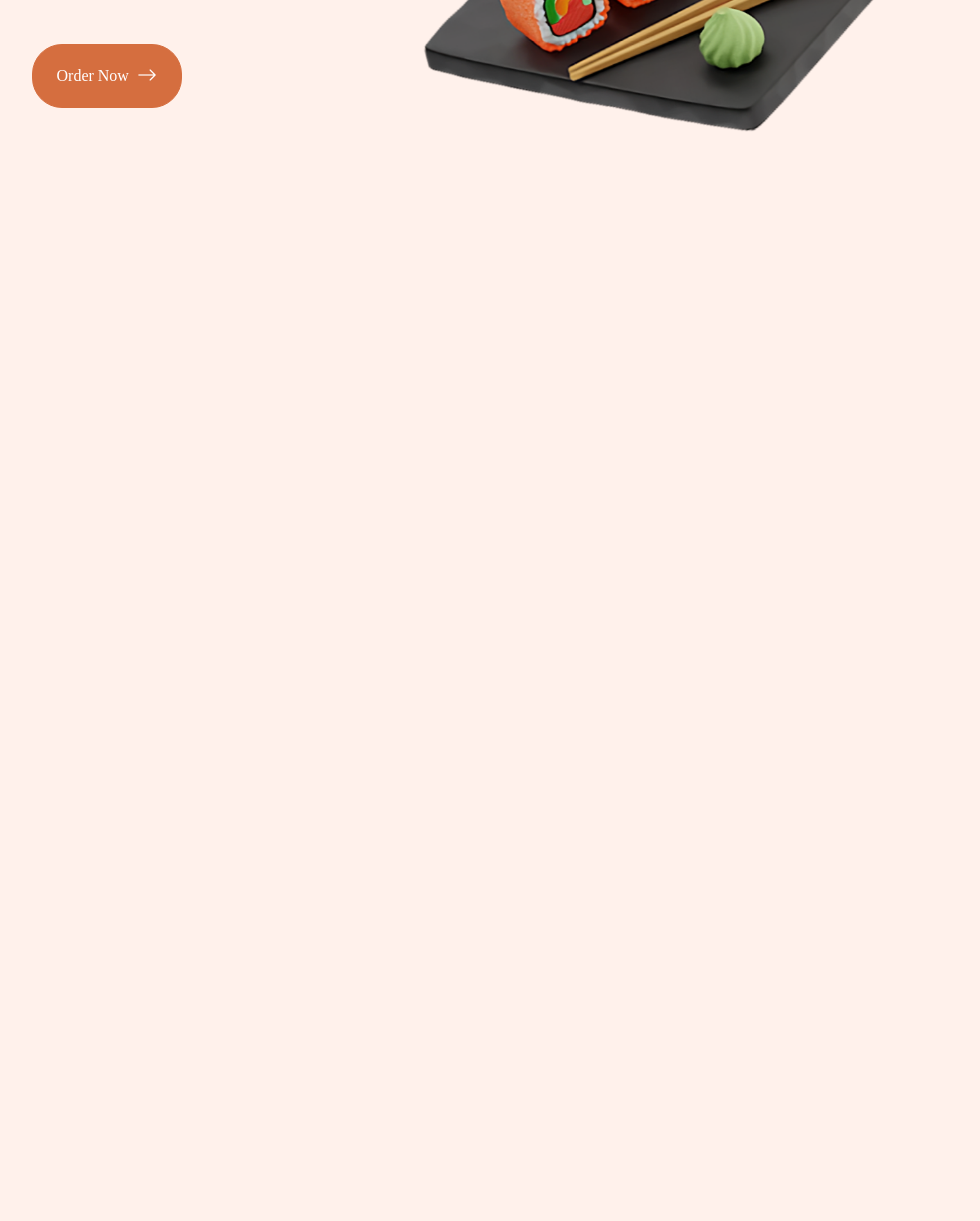
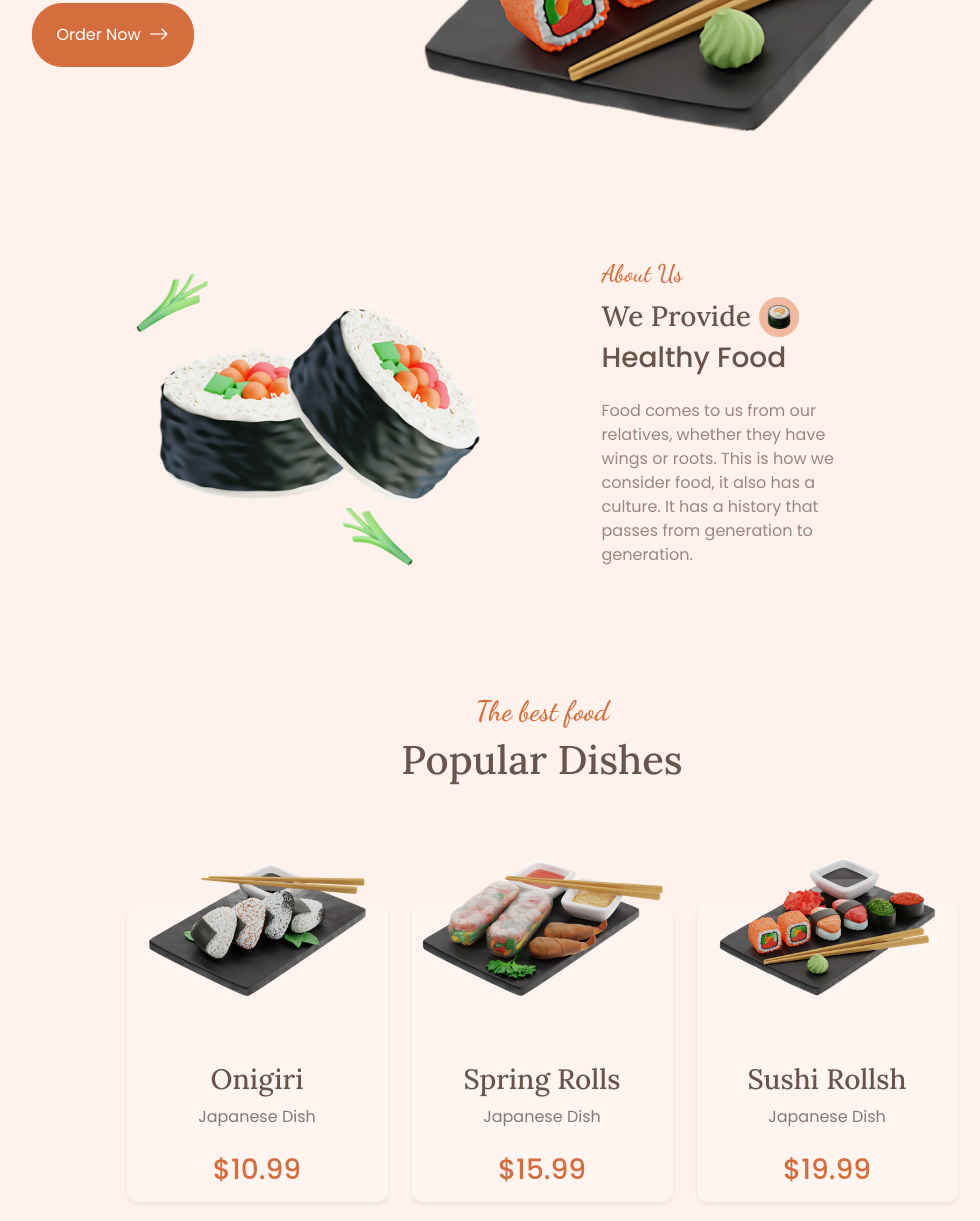
Before and after one commit to PaiZayOo/Sushi_Landing_Page, a website: page index.html in a window 1280 px wide. Shown: the part 489-1710 px from the top of the page, without its empty margins (98-1078 px from the left). Before the commit the page ends 800 px from the top, so only its background shows below. Drawn offline with nearby package versions, Linux system fonts and the light colour scheme.

Commit message:
about_and_popular

```diff
--- a/index.html
+++ b/index.html
@@ -17,6 +17,10 @@
              <img src="./img/logo.png" class="navbar-brand-logo me-2" alt="">
              <p class=" d-inline-block p-0 m-0 display-6">Sushi</p>
           </a>
+
+          <button class="navbar-toggler" type="button" data-bs-toggle="collapse" data-bs-target="#navbarSupportedContent" aria-controls="navbarSupportedContent" aria-expanded="false" aria-label="Toggle navigation">
+            <span class="navbar-toggler-icon"></span>
+          </button>
 
           <div class="collapse navbar-collapse" id="navbarSupportedContent">
             <ul class="navbar-nav ms-auto mb-2 mb-lg-0">
@@ -50,10 +54,10 @@
         <div class="container">
           <div class="row justify-content-center align-items-center my-8">
             <div class="col-12 col-md-4 animate__animated animate__fadeInDownBig">
-              <h1 class=" display-4">Enjoy Delicious</h1>
+              <h1 class=" title-font ">Enjoy Delicious</h1>
               <div class=" d-flex align-items-center">
                 <img src="./img/home-sushi-title.png" class=" sushi-title me-1" alt="">
-                <h1 class=" display-4">Sushi Food</h1>
+                <h1 class=" title-font">Sushi Food</h1>
               </div>
               <p class=" text-light w-75">Enjoy a good dinner with the best dishes in
                 the restaurant and improve your day.</p>
@@ -75,7 +79,80 @@
         </div>
       </section>
 
-      <!-- HOME SECTNION END  -->
+      <!-- HOME SECTION END  -->
+
+      <!-- ABOUT SECTION START  -->
+
+      <section id="about">
+        <div class="container">
+          <div class="row justify-content-center my-9">
+            <div class=" col-12 col-md-4">
+              <img src="./img/about-sushi.png" class=" w-100" alt="">
+            </div>
+            <div class=" col-12 col-md-4 offset-1">
+              <h4 class=" subtitle-font">About Us</h4>
+              <div class=" d-flex align-items-center">
+                <h3 class=" title-font p-0 m-0">We Provide </h3>
+                <img src="./img/about-sushi-title.png" class=" sushi-title ms-2" alt="">
+              </div>
+              <h3 class=" mt-1">Healthy Food</h3>
+              <p class=" text-light w-75 mt-4">Food comes to us from our relatives, whether they
+                have wings or roots. This is how we consider food,
+                it also has a culture. It has a history that passes
+                from generation to generation.</p>
+            </div>
+
+           </div>
+        </div>
+      </section>
+
+      <!-- ABOUT SECTION END  -->
+
+      <!-- POPULAR SECTION START  -->
+
+      <section id="popular">
+        <div class="container">
+          <div class="row">
+            <div class="col text-center">
+              <h3 class=" subtitle-font">The best food</h3>
+              <h1 class=" title-font">Popular Dishes</h1>
+            </div>
+          </div>
+          <div class="row justify-content-center my-9">
+            <div class="col-md-3">
+              <div class="dish-card p-2 shadow-sm">
+                <img src="./img/popular-onigiri.png" class=" w-100 popular-img" alt="">
+                <div class="text-center">
+                    <h3 class=" title-font">Onigiri</h3>
+                    <p class=" text-black-50">Japanese Dish</p>
+                    <h3 class=" text-primary mt-4">$10.99</h3>
+                </div>
+              </div>
+            </div>
+            <div class="col-md-3">
+              <div class="dish-card p-2 shadow-sm">
+                <img src="./img/popular-spring-rols.png" class=" w-100 popular-img" alt="">
+                <div class="text-center">
+                    <h3 class=" title-font">Spring Rolls</h3>
+                    <p class=" text-black-50">Japanese Dish</p>
+                    <h3 class=" text-primary mt-4">$15.99</h3>
+                </div>
+              </div>
+            </div>
+            <div class="col-md-3">
+              <div class="dish-card p-2 shadow-sm">
+                <img src="./img/popular-sushi-rolls.png" class=" w-100 popular-img" alt="">
+                <div class="text-center">
+                    <h3 class=" title-font">Sushi Rollsh</h3>
+                    <p class=" text-black-50">Japanese Dish</p>
+                    <h3 class=" text-primary mt-4">$19.99</h3>
+                </div>
+              </div>
+            </div>
+          </div>
+        </div>
+      </section>
+      <!-- POPULAR SSECTION END  -->
     </main>
 </body>
 <script src="./node_modules/bootstrap/dist/js/bootstrap.bundle.min.js"></script>
--- a/scss/app.scss
+++ b/scss/app.scss
@@ -1,7 +1,7 @@
 @import url("https://fonts.googleapis.com/css2?family=Dancing+Script:wght@600&family=Lora:wght@500;600&family=Poppins:wght@400;500&display=swap");
 
 $font-family-sans-serif : "Poppins", sans-serif;
-$headings-font-family : "Lora", serif;
+// $headings-font-family : "Lora", serif;
 
 $spacer: 1rem;
 $spacers: (
@@ -24,7 +24,7 @@ $navbar-nav-link-padding-x:         1.5rem;
 $body-bg :  hsl(19, 100%, 96%);
 $primary : hsl(19, 64%, 54%);
 $light : hsl(19, 8%, 55%);
-$font-family-base : hsl(19, 16%, 35%);
+$body-color : hsl(19, 16%, 35%);
 
 $btn-padding-x : 1.5rem;
 $btn-padding-y: 1rem;
@@ -37,16 +37,25 @@ $btn-border-radius : 30px;
 
 //customize css
 
+body{
+    height: 3000px;
+    scroll-behavior: smooth;
+}
+.title-font{
+    font-family: "Lora", serif;;
+}
+
+.subtitle-font{
+    font-family: "Dancing Script", cursive;
+    color: $primary;
+}
+
 .navbar-brand-logo{
     height: 3rem;
 }
 
 .navbar-nav .nav-item a:hover{
     color: $primary;
-}
-
-.navbar-nav .nav-item a{
-    font-weight: bold;
 }
 
 .sushi-title{
@@ -56,3 +65,18 @@ $btn-border-radius : 30px;
 .order-btn p .order-btn p:active .order-btn p:hover{
     color: white;
 }
+
+.dish-card{
+    background-color: hsl(19, 100%, 97%);
+    border-radius: 10px;
+}
+
+.popular-img{
+    transform: translateY(-60px);
+    transition: 0.5s;
+}
+.dish-card:hover{
+    popular-img{
+        transform: translateY(-60px);
+    }
+}
```
Also changed, not shown: css/app.css, 1 other file.
